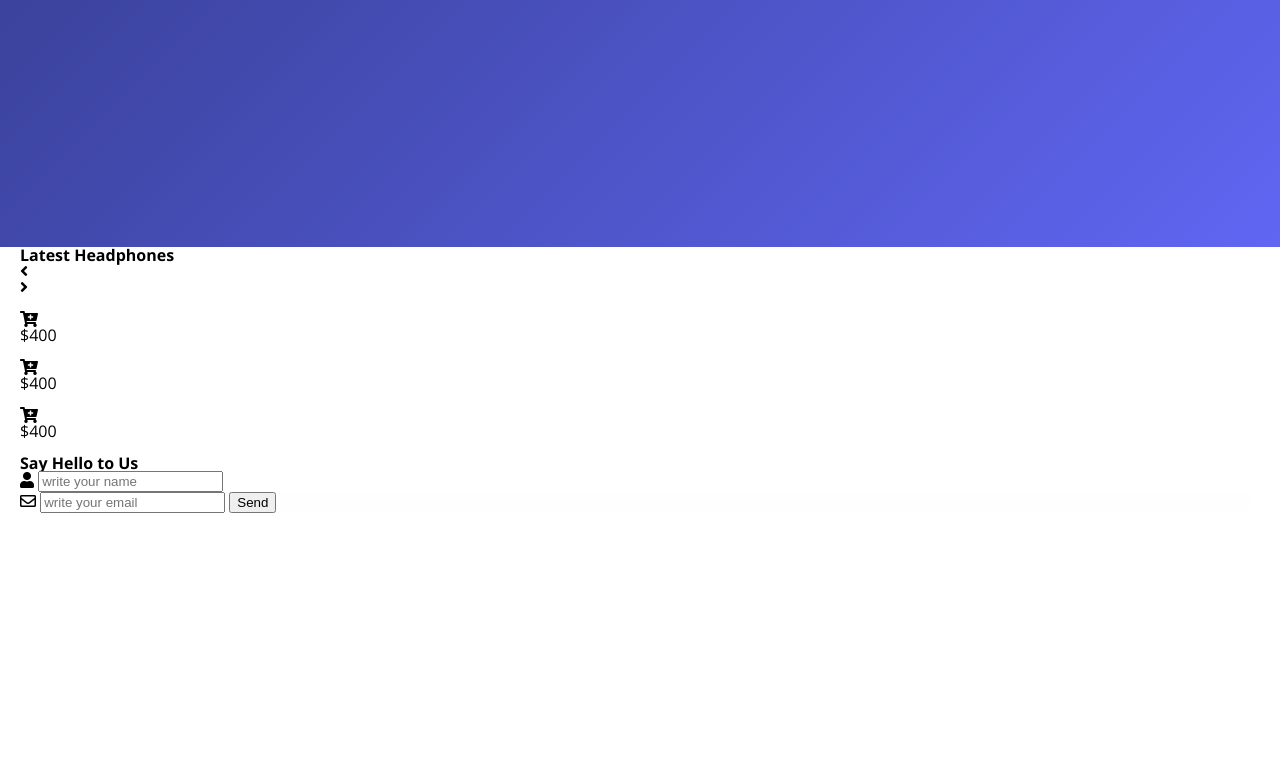
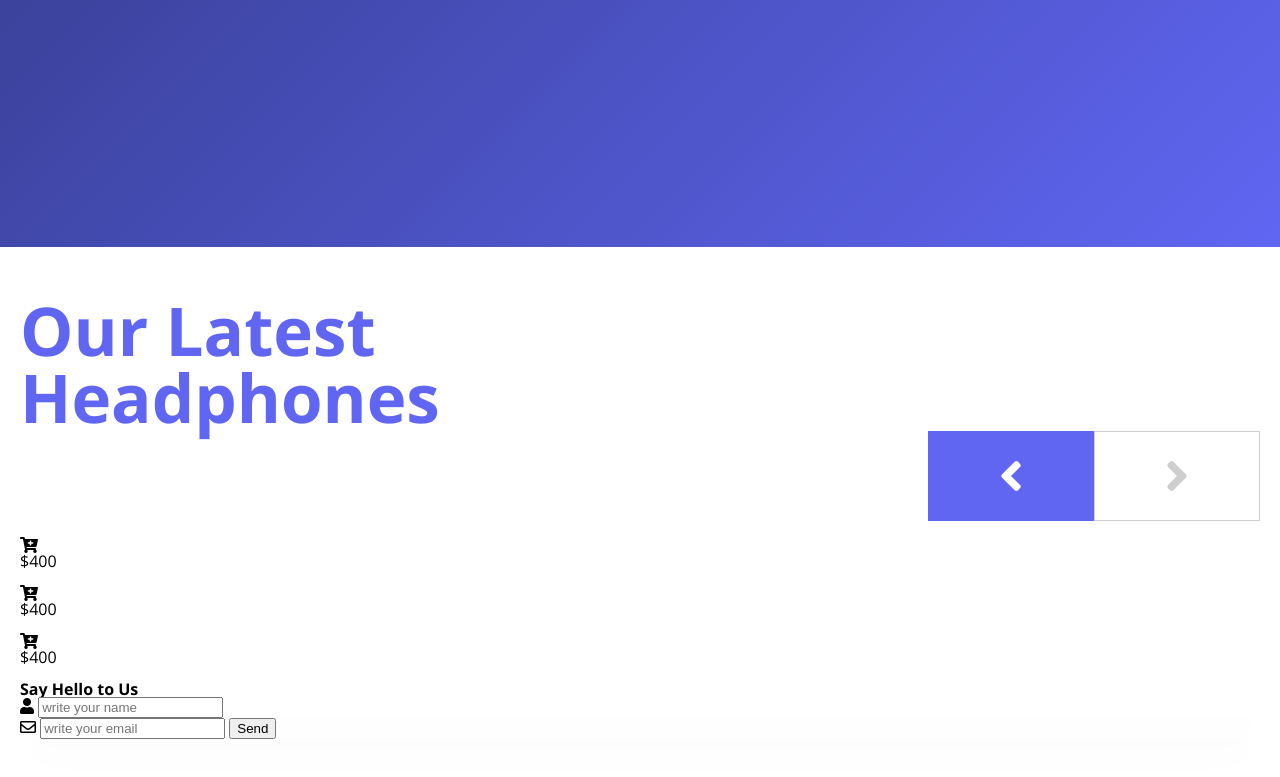
Before and after one commit to lcarrazco18/headphones, a plain HTML site: page index.html in a window 1280 px wide. Shown: the part 3552-4329 px from the top of the page. Before the commit the page ends 4065 px from the top, so only its background shows below. Drawn offline with nearby package versions, Linux system fonts and the light colour scheme.

Commit message:
Latest section styling move right move left

```diff
--- /dev/null
+++ b/CSS/landing-page/latest.css
@@ -0,0 +1,38 @@
+#latest {
+    padding: 50px 0;
+}
+
+#latest .header:after {
+    content: "";
+    display: table;
+    clear: both;
+}
+
+#latest .header h1 {
+    color: #6066F2;
+    font-size: 4.2rem;
+    max-width: 400px;
+    width: 100%;
+}
+
+#latest .header .directions {
+    float: right;
+}
+
+#latest .header .directions .move-left {
+    float: left;
+    padding: 20px 70px;
+    font-size: 3rem;
+    background: #6066F2;
+    color: white;
+    border: 1px solid #6066F2;
+}
+
+#latest .header .directions .move-right {
+    float: right;
+    padding: 20px 70px;
+    font-size: 3rem;
+    background: white;
+    color: #cecece;
+    border: 1px solid #cecece;
+}
--- a/CSS/main.css
+++ b/CSS/main.css
@@ -5,7 +5,7 @@
 @import "landing-page/design-by.css";
 @import "landing-page/color-collection.css";
 @import "landing-page/blue-print.css";
-
+@import "landing-page/latest.css";
 /*
 FEA83B orange
 6066F2 lightblue
--- a/index.html
+++ b/index.html
@@ -183,8 +183,8 @@
     </section>
     <section id="latest">
         <div class="container">
-            <div class="head">
-                <h1>Latest Headphones</h1>
+            <div class="header">
+                <h1>Our Latest Headphones</h1>
                 <div class="directions">
                     <div class="move-left">
                         <i class="fas fa-angle-left"></i>
```
